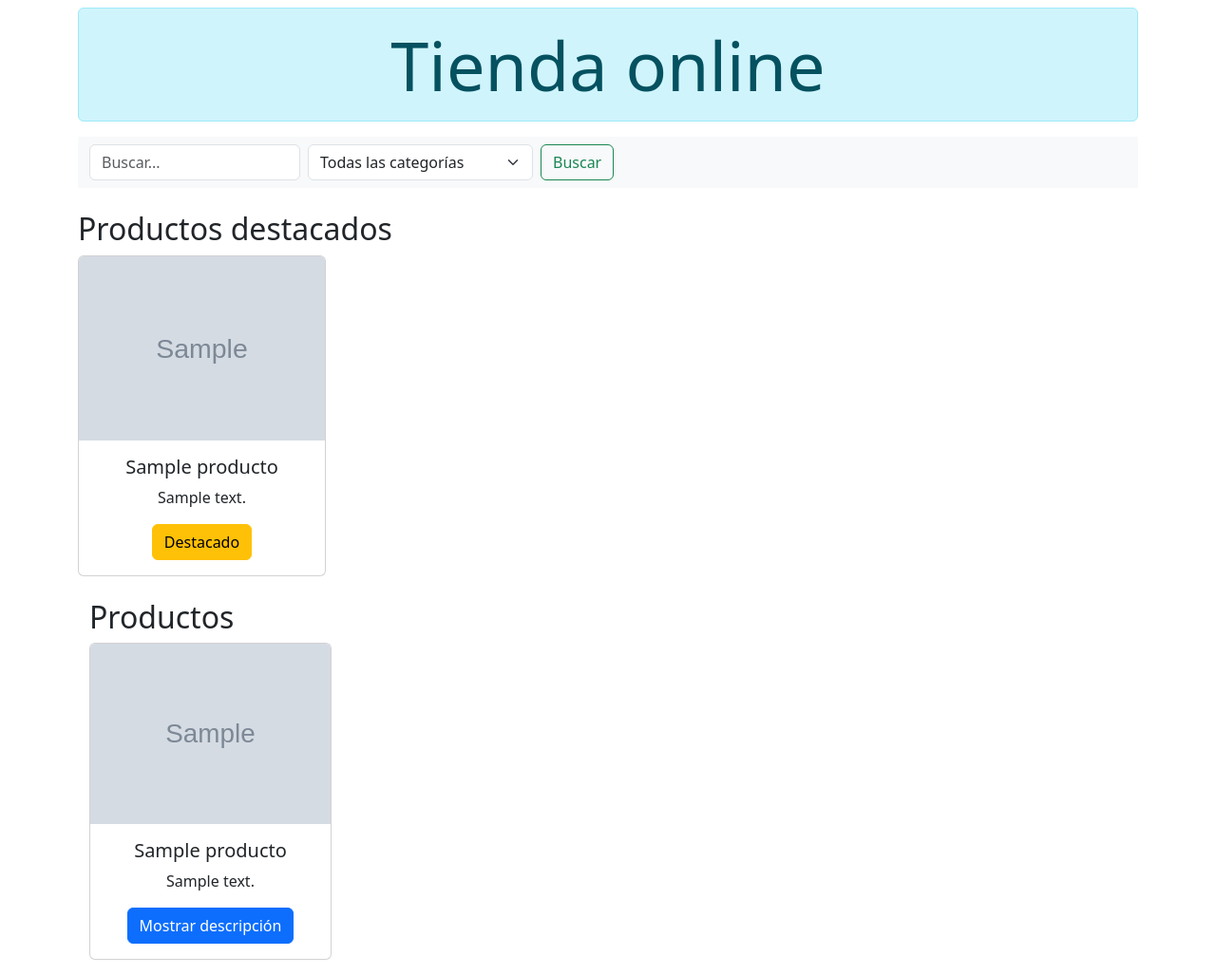
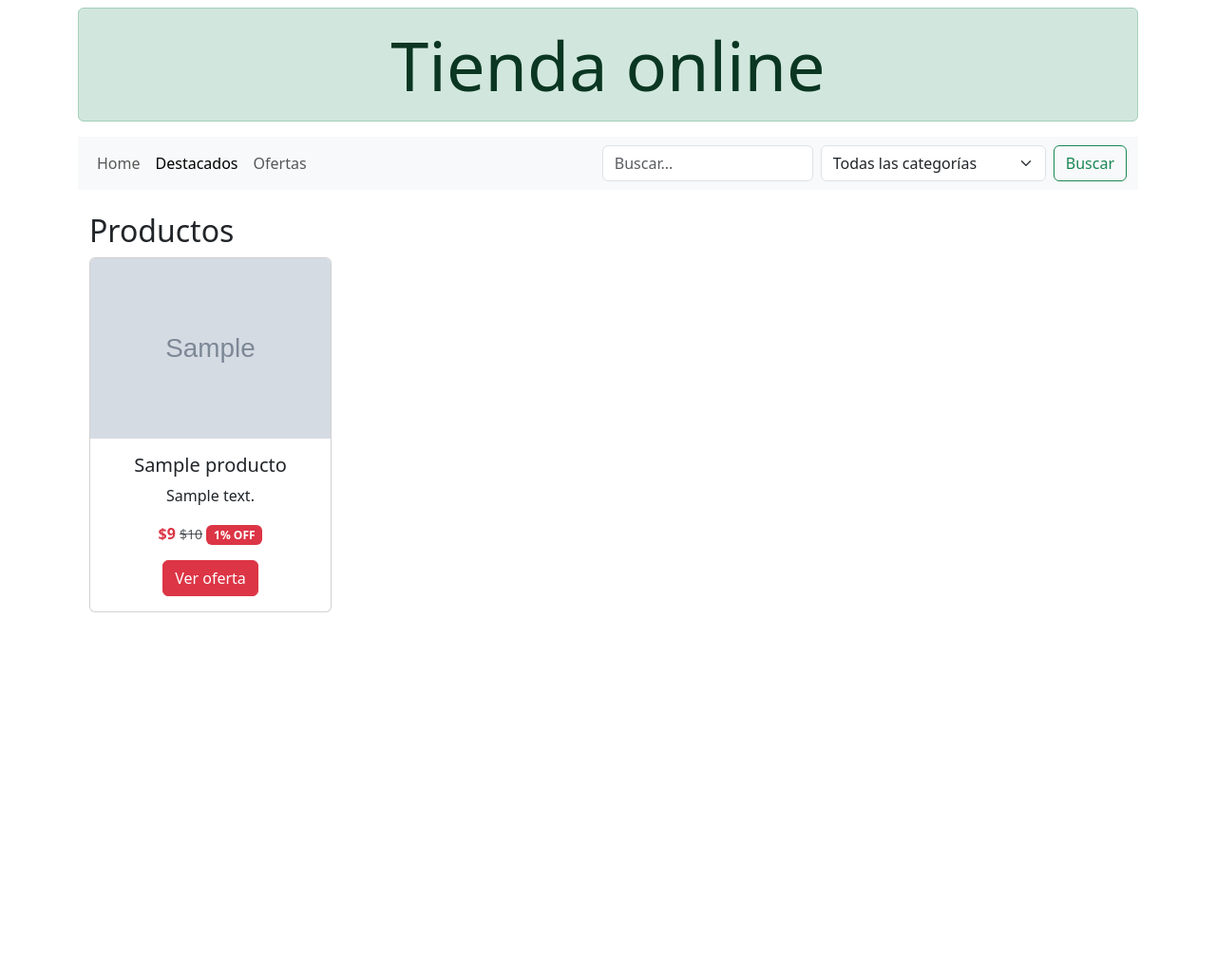
Before and after one commit to DavidLpz22/PruebaTiendaOnline, a Django app: page /?destacados=1 in a window 1280 px wide. Shown: the whole page at 95% size. After the commit the page ends 645 px from the top, so only its background shows below. Run offline with Django 5.2, Linux system fonts and the light colour scheme; tables that the repository leaves empty hold one stand-in row (values such as "Sample post"); grey boxes marked "Sample" are stand-in pictures; parts of the project's set-up code (start-up, migrations or seed data) failed here and were passed over.

Commit message:
Nueva Funcionalidad oferta
Se modificó:
-views se añadió oferta y se modificó destacados
-models se añadió oferta y destacados

-home.html ahora muestra los productos en oferta

-datalle producto ahora muestra la oferta del producto

```diff
--- a/mainApp/models.py
+++ b/mainApp/models.py
@@ -10,21 +10,31 @@ class Categoria(models.Model):
         return self.nombre
 
 
+
 class Producto(models.Model):
-    categoria = models.ForeignKey(Categoria,on_delete=models.CASCADE,related_name="productos",verbose_name="Categoría",)
+    categoria = models.ForeignKey(Categoria,on_delete=models.CASCADE,related_name="productos",verbose_name="Categoría")
     nombre = models.CharField(max_length=150)
     descripcion = models.TextField(blank=True)
     precio_base = models.IntegerField()
     destacado = models.BooleanField(default=False)
     activo = models.BooleanField(default=True)
-    imagen_1 = models.ImageField(upload_to='productos/',blank=True,null=True,)
-    imagen_2 = models.ImageField(upload_to='productos/',blank=True,null=True,)
-    imagen_3 = models.ImageField(upload_to='productos/',blank=True,null=True,)
+
+    oferta = models.BooleanField(default=False)
+    descuento = models.PositiveIntegerField(default=0, help_text="Descuento en %")
+
+    imagen_1 = models.ImageField(upload_to='productos/', blank=True, null=True)
+    imagen_2 = models.ImageField(upload_to='productos/', blank=True, null=True)
+    imagen_3 = models.ImageField(upload_to='productos/', blank=True, null=True)
     creado = models.DateTimeField(auto_now_add=True)
     actualizado = models.DateTimeField(auto_now=True)
 
     def __str__(self):
         return self.nombre
+
+    def precio_final(self):
+        if self.oferta and self.descuento > 0:
+            return int(self.precio_base - (self.precio_base * (self.descuento / 100)))
+        return self.precio_base
 
 
 class Insumo(models.Model):
--- a/mainApp/templates/home.html
+++ b/mainApp/templates/home.html
@@ -12,51 +12,62 @@
 
 <body class="container mt-2">
 
-    <div class="alert alert-info text-center display-2">Tienda online</div>
+    <div class="alert alert-success text-center display-2">Tienda online</div>
 
-    <nav class="navbar bg-body-tertiary">
+    <nav class="navbar navbar-expand-lg bg-body-tertiary">
         <div class="container-fluid">
 
+            <button class="navbar-toggler" type="button" data-bs-toggle="collapse"
+                data-bs-target="#navbarSupportedContent">
+                <span class="navbar-toggler-icon"></span>
+            </button>
+
+            <div class="collapse navbar-collapse" id="navbarSupportedContent">
+
+                <!-- LINKS -->
+                <ul class="navbar-nav me-auto mb-2 mb-lg-0">
+
+                    <li class="nav-item">
+                        <a class="nav-link {% if not request.GET %}active{% endif %}" href="/">Home</a>
+                    </li>
+
+                    <li class="nav-item">
+                        <a class="nav-link {% if request.GET.destacados %}active{% endif %}" href="?destacados=1">
+                            Destacados
+                        </a>
+                    </li>
+
+                    <li class="nav-item">
+                        <a class="nav-link {% if request.GET.ofertas %}active{% endif %}" href="?ofertas=1">
+                            Ofertas
+                        </a>
+                    </li>
+                </ul>
+
+                <!-- BUSCADOR -->
                 <form class="d-flex" method="GET" role="search">
 
-                <input class="form-control me-2" type="search" name="q" placeholder="Buscar..." value="{{ q }}" />
+                    <input class="form-control me-2" type="search" name="q" placeholder="Buscar..." value="{{ q }}">
 
                     <select class="form-select me-2" name="cat">
                         <option value="">Todas las categorías</option>
 
                         {% for categoria in categorias %}
-                    {% if cat == categoria.id|stringformat:"s" %}
-                    <option value="{{ categoria.id }}" selected>{{ categoria.nombre }}</option>
-                    {% else %}
-                    <option value="{{ categoria.id }}">{{ categoria.nombre }}</option>
-                    {% endif %}
+                        <option value="{{ categoria.id }}"
+                            {% if cat == categoria.id|stringformat:"s" %}selected{% endif %}>
+                            {{ categoria.nombre }}
+                        </option>
                         {% endfor %}
                     </select>
 
-                <!-- BOTÓN -->
                     <button class="btn btn-outline-success" type="submit">Buscar</button>
                 </form>
 
             </div>
+        </div>
     </nav>
-    <h2 class="mt-4"> Productos destacados</h2>
 
-    <div class="row">
-        {% for producto in destacados %}
-        <div class="col-md-3 d-flex justify-content-center">
-            <div class="card text-center">
-                <img src="{{ producto.imagen_1.url }}" class="card-img-top">
-                <div class="card-body">
-                    <h5>{{ producto.nombre }}</h5>
-                    <p>{{ producto.descripcion }}</p>
-                    <a href="{% url 'detalle_producto' producto.id %}" class="btn btn-warning">Destacado</a>
-                </div>
-            </div>
-        </div>
-        {% empty %}
-        <p>No hay productos destacados.</p>
-        {% endfor %}
-    </div>
+
     <div class="container mt-3">
 
         {% if q %}
@@ -65,18 +76,37 @@
         </div>
         {% endif %}
 
-        <h2 class="mt-4"> Productos</h2>
+        <h2 class="mt-4">Productos</h2>
 
     <div class="row">
         {% for producto in productos %}
         <div class="col-md-3 d-flex justify-content-center">
             <div class="card text-center mb-3" style="width: 18rem;">
                 <img src="{{ producto.imagen_1.url }}" class="card-img-top" alt="Imagen del producto">
+
                 <div class="card-body">
                     <h5 class="card-title">{{ producto.nombre }}</h5>
                     <p class="card-text">{{ producto.descripcion }}</p>
-                        <a href="{% url 'detalle_producto' producto.id %}" class="btn btn-primary">Mostrar
-                            descripción</a>
+
+                    {% if producto.oferta %}
+                        <p>
+                            <span class="text-danger fw-bold">${{ producto.precio_final }}</span>
+                            <small class="text-muted text-decoration-line-through">${{ producto.precio_base }}</small>
+                            <span class="badge bg-danger">{{ producto.descuento }}% OFF</span>
+                        </p>
+
+                        <a href="{% url 'detalle_producto' producto.id %}" class="btn btn-danger">
+                            Ver oferta
+                        </a>
+
+                    {% else %}
+                        <p class="fw-bold">${{ producto.precio_base }}</p>
+
+                        <a href="{% url 'detalle_producto' producto.id %}" class="btn btn-success">
+                            Mostrar descripción
+                        </a>
+                    {% endif %}
+
                 </div>
             </div>
         </div>
@@ -87,6 +117,7 @@
         {% endfor %}
     </div>
 
+
     </div>
 
 </body>
--- a/mainApp/views.py
+++ b/mainApp/views.py
@@ -3,11 +3,15 @@ from django.db.models import Q
 from django.shortcuts import get_object_or_404
 from mainApp.models import Categoria, Producto, Pedido, PedidoImagen
 from django.http import Http404
-from django.utils import get_object_or_404
+from django.utils import timezone
 # Create your views here.
+
 def home(request):
     q = request.GET.get('q', '').strip()
     cat = request.GET.get('cat', '').strip()
+
+    ver_ofertas = request.GET.get('ofertas', '').strip()
+    ver_destacados = request.GET.get('destacados', '').strip()
 
     productos = Producto.objects.filter(activo=True)
 
@@ -20,17 +24,27 @@ def home(request):
     if cat:
         productos = productos.filter(categoria__id=cat)
 
-    destacados = Producto.objects.filter(destacado=True, activo=True)
+    productos_destacados = Producto.objects.filter(destacado=True, activo=True)
 
-    data = {
+    productos_oferta = Producto.objects.filter(oferta=True, activo=True)
+
+    if ver_destacados:
+        productos = productos_destacados
+
+    if ver_ofertas:
+        productos = productos_oferta
+
+    return render(request, 'home.html', {
         'productos': productos,
-        'destacados': destacados,
+        'destacados': productos_destacados,
+        'ofertas': productos_oferta,
+        'ver_destacados': ver_destacados,
+        'ver_ofertas': ver_ofertas,
         'q': q,
         'cat': cat,
         'categorias': Categoria.objects.all(),
-    }
+    })
 
-    return render(request, 'home.html', data)
 
 def detalle_producto(request, id):
     producto = get_object_or_404(Producto, id=id, activo=True)
```
Also changed, not shown: mainApp/templates/detalle_producto.html (+11 -5 lines), mainApp/migrations/0006_producto_oferta.py (added), mainApp/migrations/0007_producto_descuento_porcentaje.py (added), mainApp/migrations/0008_remove_producto_descuento_porcentaje_and_more.py (added). Lines whose indentation alone changed are shown as unchanged.
